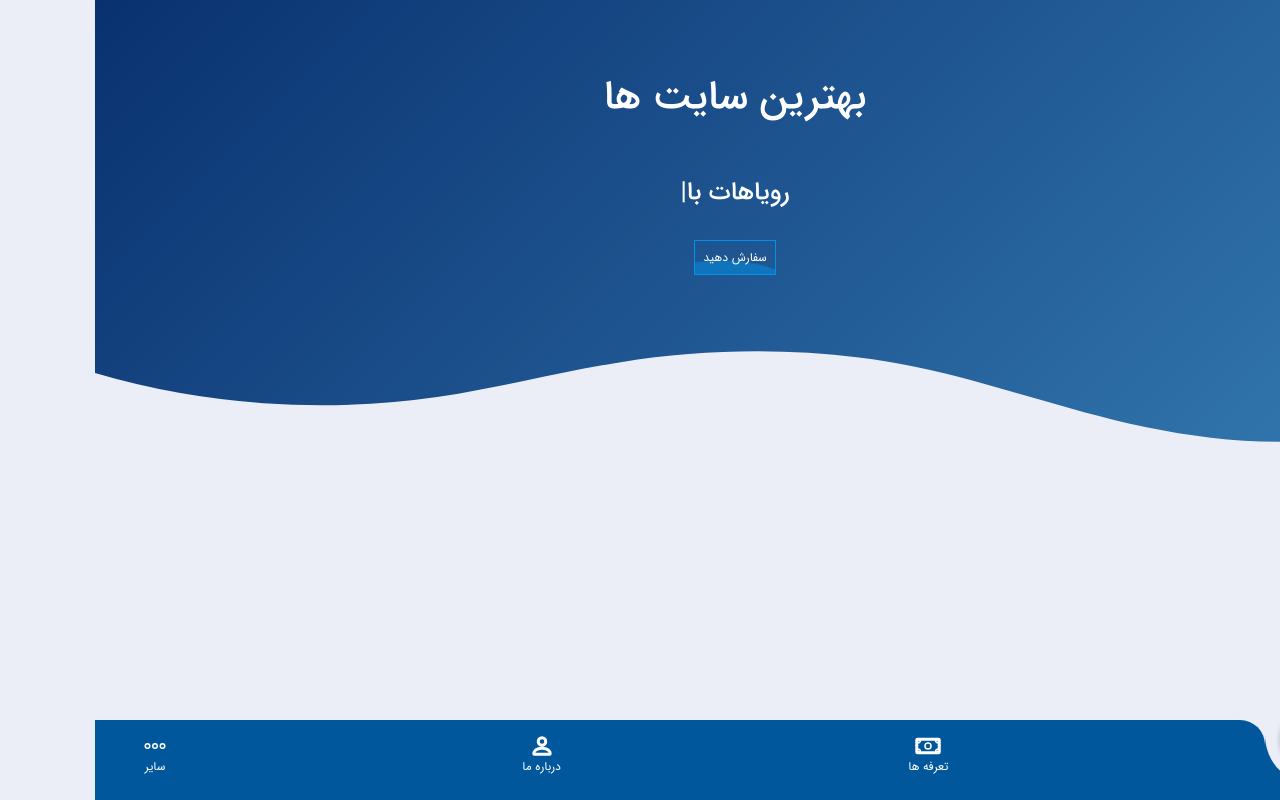
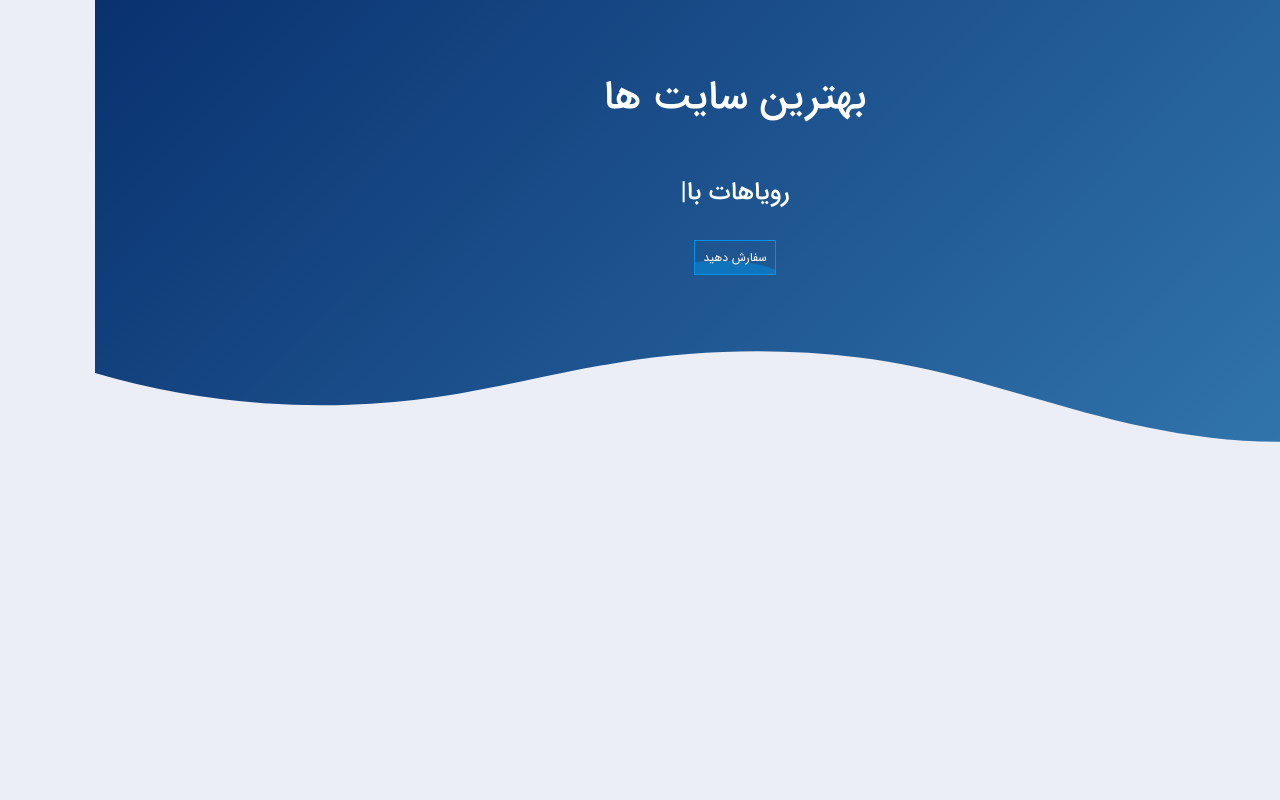
Before and after one commit to KavehKarami/shop-theme-react, a React (Create React App) app: page / in a window 1280 px wide. Built offline with nearby package versions, Linux system fonts and the light colour scheme.

Commit message:
dont show tab bar in md bp

```diff
--- a/src/app/components/layout/navbar/MobileNav.jsx
+++ b/src/app/components/layout/navbar/MobileNav.jsx
@@ -23,7 +23,7 @@ const MobileNav = () => {
   document.getElementsByTagName("BODY")[0].onresize = function () { handleTabBar() };
 
   return (
-    <nav className="tab-bar-box">
+    <nav className="tab-bar-box d-md-none">
       <div className="tab-bar">
         <div className="tab-indicator">
           <div className="tab-indicator-left"></div>
```
